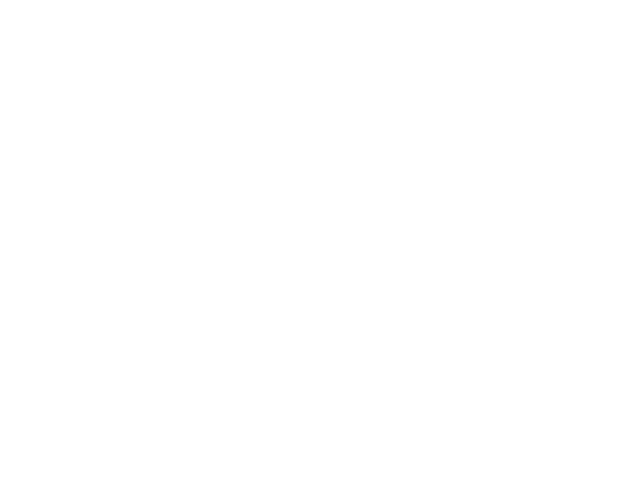
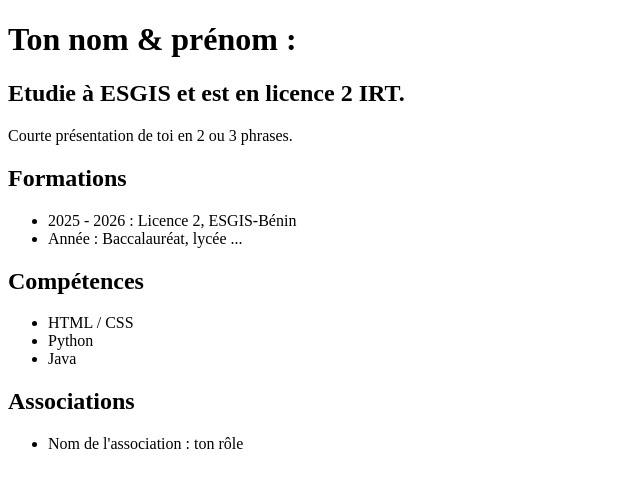
Before and after one commit to Saha66-tech/mon-cv, a plain HTML site: page index.html in a window 1280 px wide. Shown: the whole page, without its empty margins (0-640 px from the left). Drawn offline with Linux system fonts and the light colour scheme.

Commit message:
mise en place de la section associations

```diff
--- a/index.html
+++ b/index.html
@@ -7,6 +7,29 @@
     <link rel="stylesheet" href="style.css">
 </head>
 <body>
-
+    <!--Titre.-->
+    <h1>Ton nom & prénom :</h1>
+    <h2>Etudie à ESGIS et est en licence 2 IRT.</h2>
+    <!--Courte description.-->
+    <p>Courte présentation de toi en 2 ou 3 phrases.</p>
+    <!--Formations.-->
+    <h2>Formations</h2>
+    <ul>
+        <li>2025 - 2026 : Licence 2, ESGIS-Bénin</li>
+        <li>Année : Baccalauréat, lycée ...</li>
+    </ul>
+    <!--Expériences.-->
+    <!--Compétences.-->
+    <h2>Compétences</h2>
+    <ul>
+        <li>HTML / CSS</li>
+        <li>Python</li>
+        <li>Java</li>
+    </ul>
+    <!--Associations.-->
+    <h2>Associations</h2>
+    <ul>
+        <li>Nom de l'association : ton rôle</li>
+    </ul>
 </body>
 </html>
```
